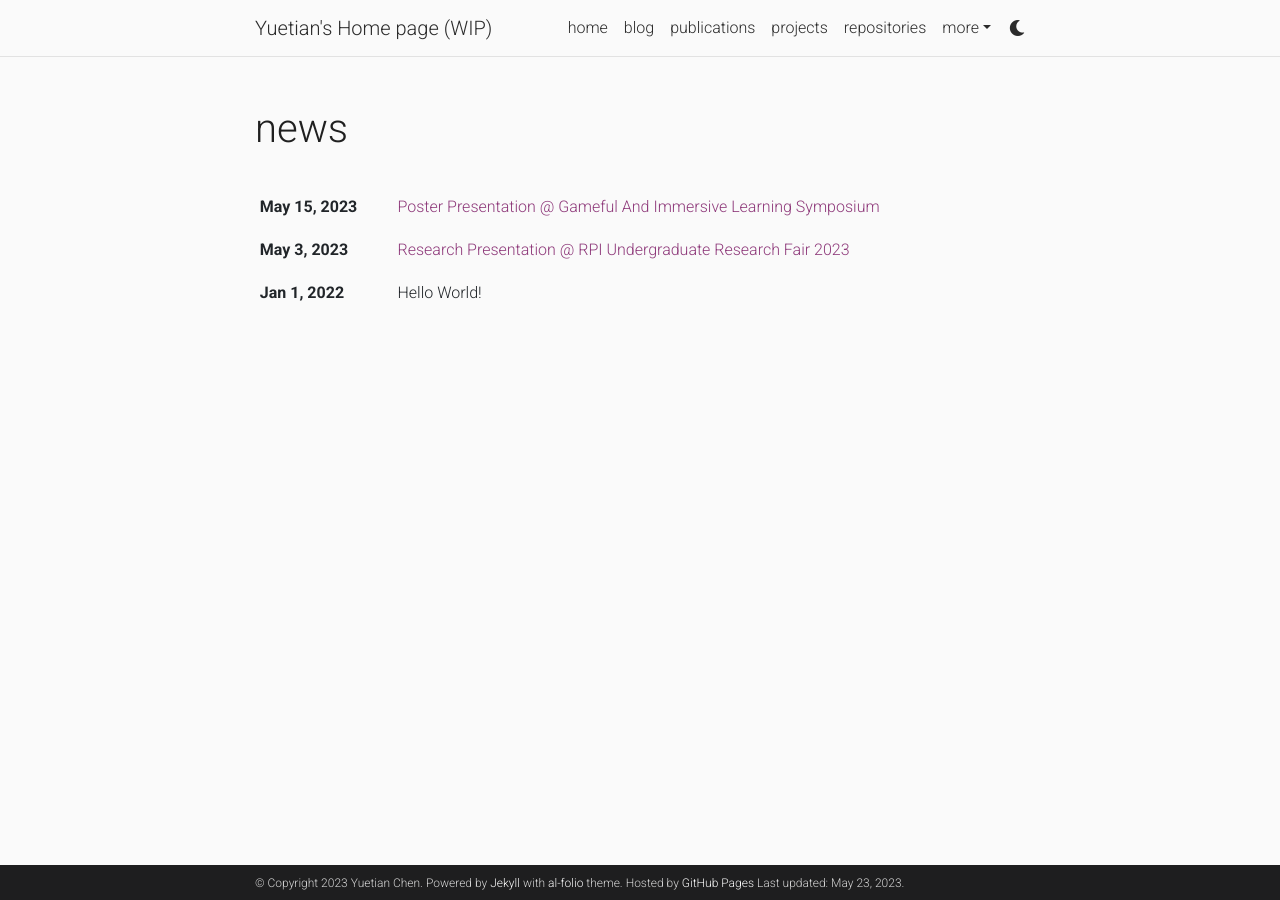
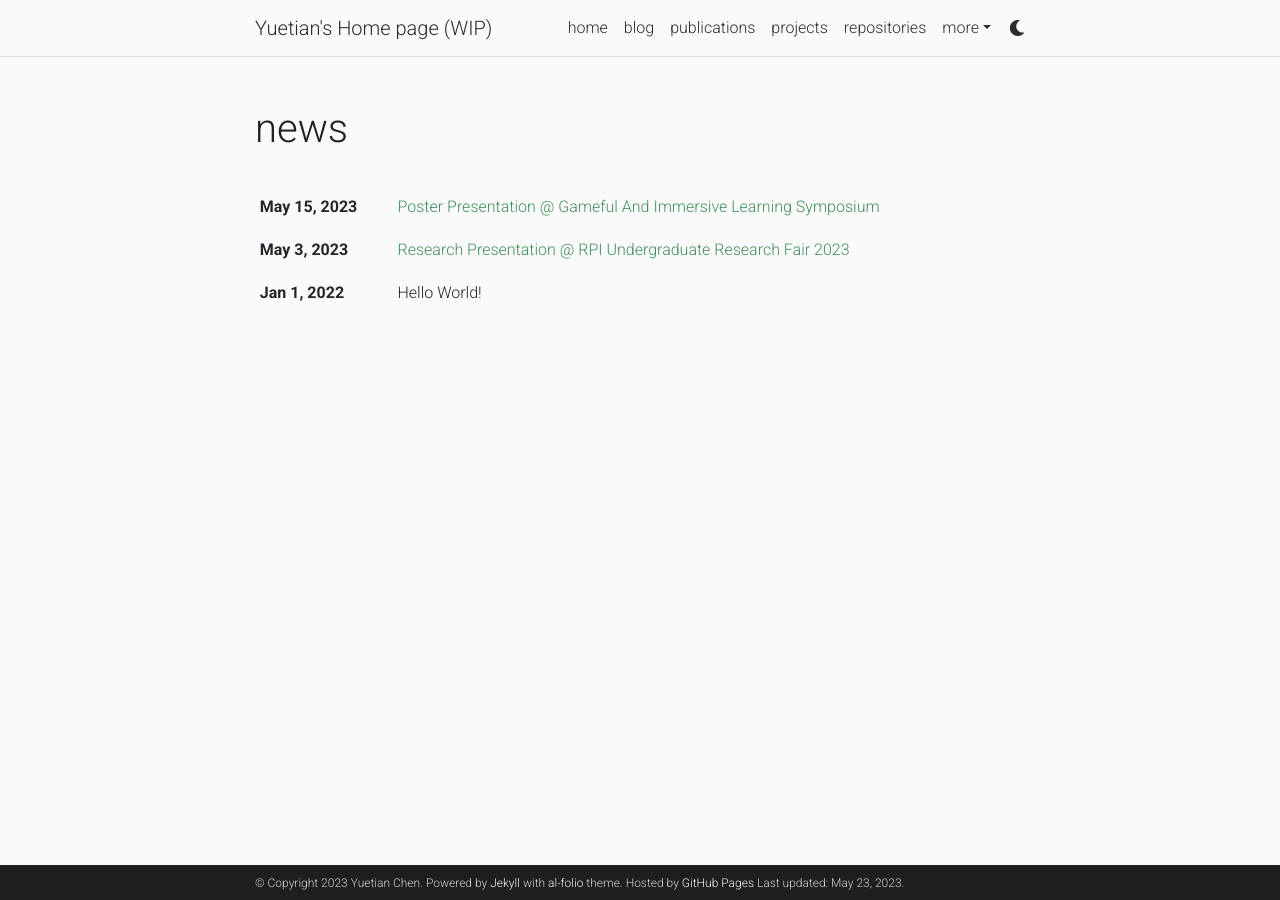
Before and after one commit to Stry233/stry233.github.io, a Jekyll site: the page built from news.html, in a window 1280 px wide. Built offline with Jekyll 4.4.1, drawn with Linux system fonts in a browser that asks for light colours; full-size pictures stand in for the smaller copies a plugin makes; comment, search, counter and statistics services are not loaded; a style sheet for code colours, icons or effects is not loaded.

Commit message:
Update _themes.scss

```diff
--- a/_sass/_themes.scss
+++ b/_sass/_themes.scss
@@ -7,8 +7,8 @@
   --global-code-bg-color: #{$code-bg-color-light};
   --global-text-color: #{$black-color};
   --global-text-color-light: #{$grey-color};
-  --global-theme-color: #{$purple-color};
-  --global-hover-color: #{$purple-color};
+  --global-theme-color: #{$green-color};
+  --global-hover-color: #{$green-color-lime};
   --global-hover-text-color: #{$white-color};
   --global-footer-bg-color: #{$grey-color-dark};
   --global-footer-text-color: #{$grey-color-light};
```
